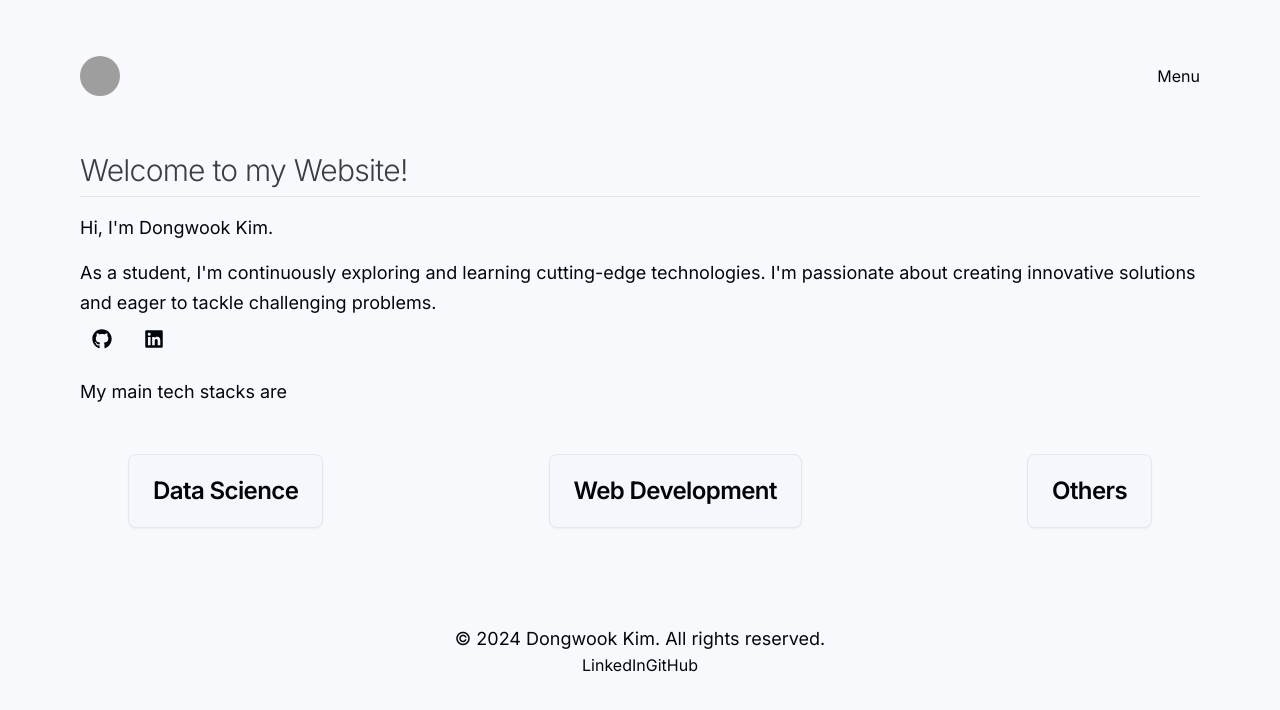
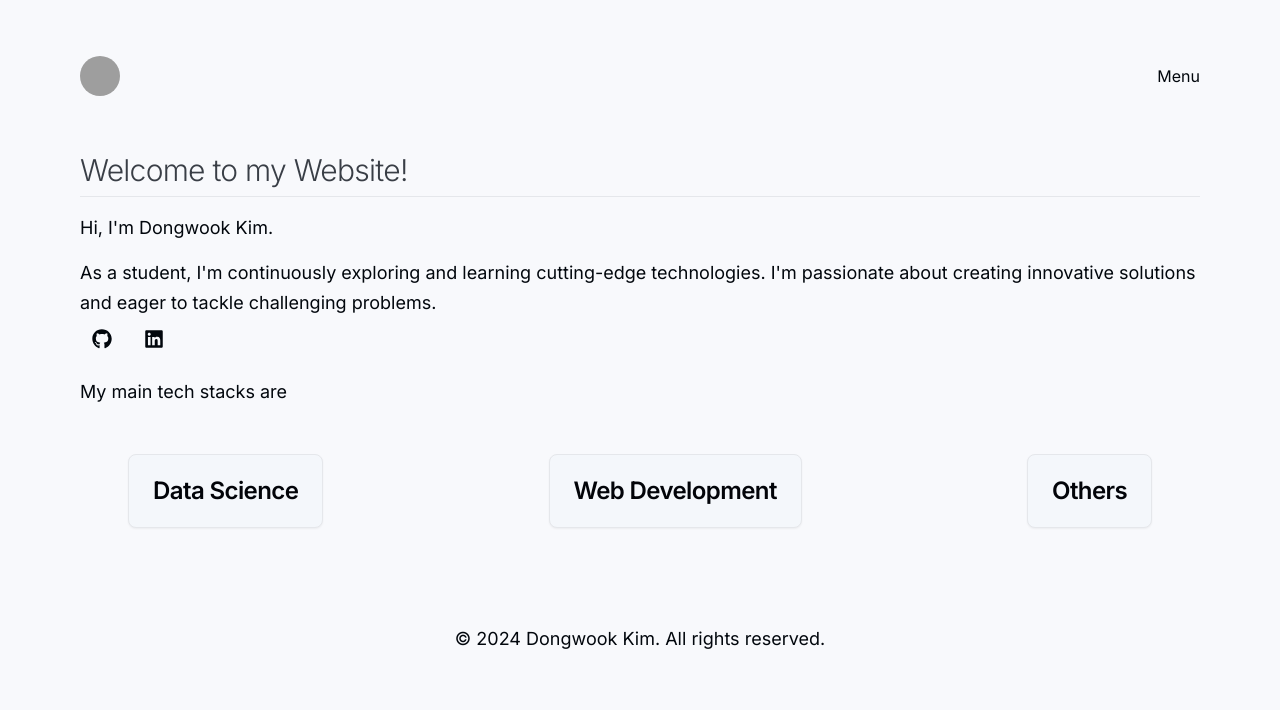
Before and after one commit to dwk601/next-portfolio, a Next.js app: page / in a window 1280 px wide. Shown: the top 710 px of the page. Built offline with nearby package versions, Linux system fonts and the light colour scheme; grey boxes are pictures that could not be loaded.

Commit message:
Remove social media links from footer

```diff
--- a/src/components/footer.tsx
+++ b/src/components/footer.tsx
@@ -4,22 +4,6 @@ export default function Footer() {
   return (
     <footer>
       <p>© {new Date().getFullYear()} Dongwook Kim. All rights reserved.</p>
-      <div>
-        <a
-          href="https://www.linkedin.com/in/dwk1/"
-          target="_blank"
-          rel="Dongwook Kim LinkedIn profile"
-        >
-          LinkedIn
-        </a>
-        <a
-          href="https://github.com/dwk601"
-          target="_blank"
-          rel="Dongwook Kim GitHub profile"
-        >
-          GitHub
-        </a>
-      </div>
     </footer>
   );
 }
```
